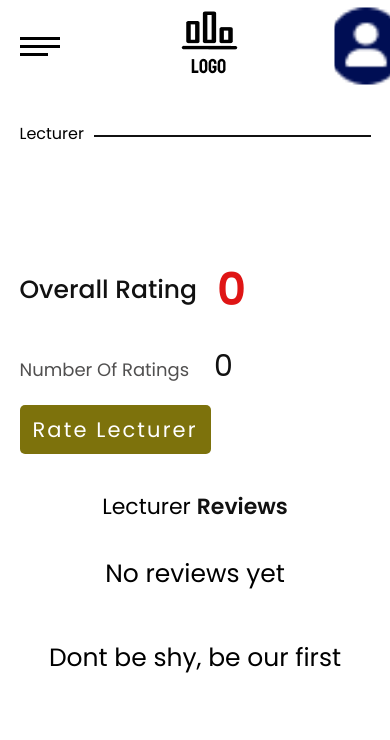
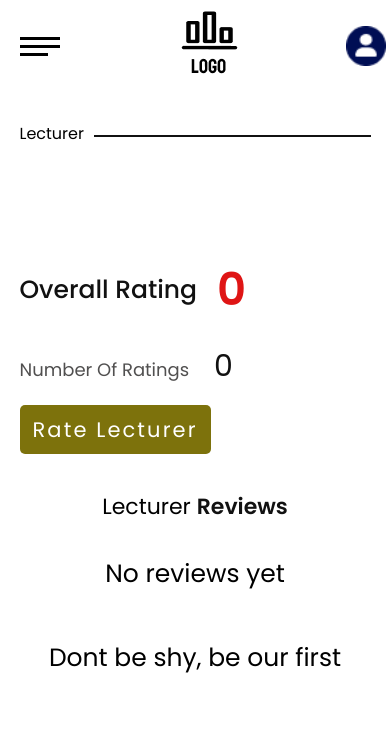
Before and after one commit to odhis101/Lecwetu, a PHP site: page /lecturer.php?lec_id=1 in a window 390 px wide. Shown: the top 740 px of the page. Run offline with PHP 8.4, Linux system fonts and the light colour scheme; the visitor is signed in with stand-in values (Sample User, id 1); data that the repository does not hold is empty.

Commit message:
second commit

```diff
--- a/assets/css/style.css
+++ b/assets/css/style.css
@@ -158,10 +158,13 @@ nav >img:nth-child(2){
                     object-position: center;
                     cursor: pointer;
                 }
+                nav p {
+                    display: none;
+                }
 
                 nav img:nth-child(2){
-                    width: 63px;
-                    height: 77px;
+                    width: 40px;
+                    height: 40px;
                     object-fit: cover;
                     object-position: center;
                     justify-self: flex-end;
@@ -176,6 +179,7 @@ nav >img:nth-child(2){
                 }
 
                 .loginBtn{
+                    display: none;
                     padding: 7px 18px;
                     font-size: 14px;
                 }
@@ -1008,6 +1012,14 @@ h2{
     word-spacing: 0.3em;
     margin-bottom: 10px;
 }
+.error-message-container{
+    width: 100%;
+    text-align: center;
+    font-family: blinker-regular;
+    font-size: 18;
+    color:red
+
+}
 
 
             /*LECTURER PAGE RESPONSIVE*/
--- a/components/navbar.php
+++ b/components/navbar.php
@@ -36,8 +36,9 @@ include ('config.php');
         <img class="navMenu" src="assets/img/burger-menu.png" alt="menu-icon" onclick="navMenuToggle">
         <a href="index.php"> <img src="assets/img/logo.png" alt="logo"></a>
         <div class="loginBtns <?php echo $active;?> "> <!-- this shouldn't show if the user is logged in -->
-            <button class="loginBtn" type="submit">Login</button>
-            <button class="signUpBtn" type="submit">Sign Up</button>
+            <button onclick="window.location.href='login.php'"class="loginBtn" type="submit">Login</button>
+            <button onclick="window.location.href='signup.php'" class="signUpBtn" type="submit">Sign Up</button>
+
         </div>
 
         <div class="active-login <?php echo $inactive;?> "> <!-- this should show if the user is signed in -->
--- a/components/userComments.php
+++ b/components/userComments.php
@@ -1,5 +1,13 @@
 
 <div class="lecReviewsHero">
+    <div class = error-message-container>
+        <p> </p>
+
+    <?php include ("components/messages.php");
+    ?>
+
+
+         </div>
     <p class="reviewsTitle">Lecturer <span>Reviews</span></p>
     <?php
     $sql2 = "SELECT * FROM ratings  WHERE proff_id = '$id'"; // thats works barely we also need to insert this when the user is rating
--- a/lecturer.php
+++ b/lecturer.php
@@ -12,7 +12,7 @@
 <?php
 error_reporting(E_ALL ^ E_WARNING);
 include ("components/navbar.php");
-include ("components/messages.php");
+
 include ("components/displayingLecDetails.php");
 ?>
 
@@ -26,7 +26,10 @@ include ("components/displayingLecDetails.php");
         </div>
 
         <div class="lecturerHero">
+
+
             <div class="lecturerDetails">
+
                 <h2 id="lecturerName" ><?php echo  $name ?></h2>
                 <p><?php echo  $university ?></p>
                 <p class="overallRating">Overall Rating <span class="meanRating"><?php echo round($average); ?></span></p>
--- a/signup.php
+++ b/signup.php
@@ -88,8 +88,7 @@ include ('components/config.php'); ?>
           </section>
       </div>
 
-          <script src="assets/javascript/show-pass.js" async defer></script>
-          <script src="assets/javascript/signup.js" async defer></script>
+
 
       </body>
 
```
Also changed, not shown: components/check_repeated_ratings.php (+7 -2 lines).
